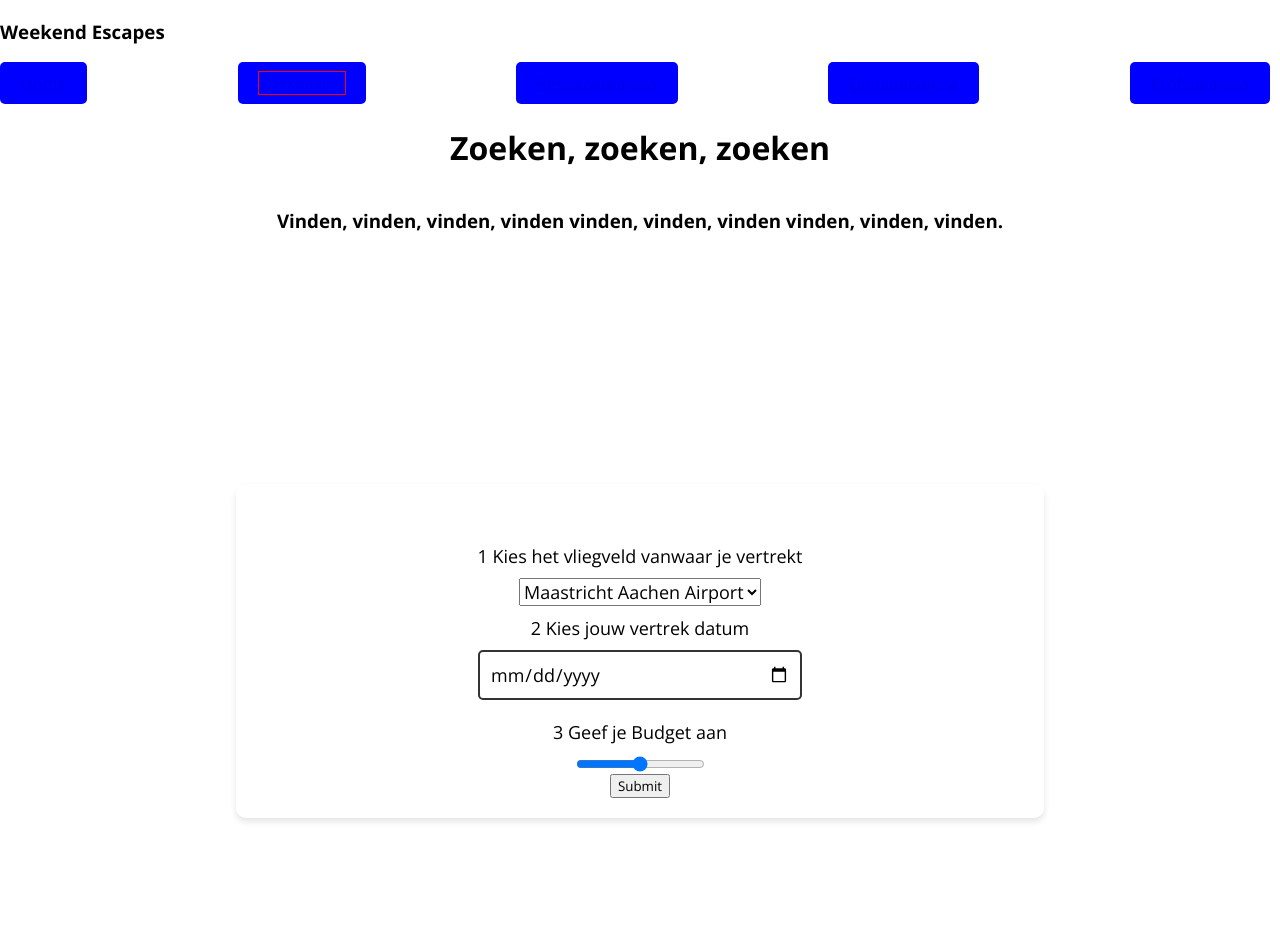
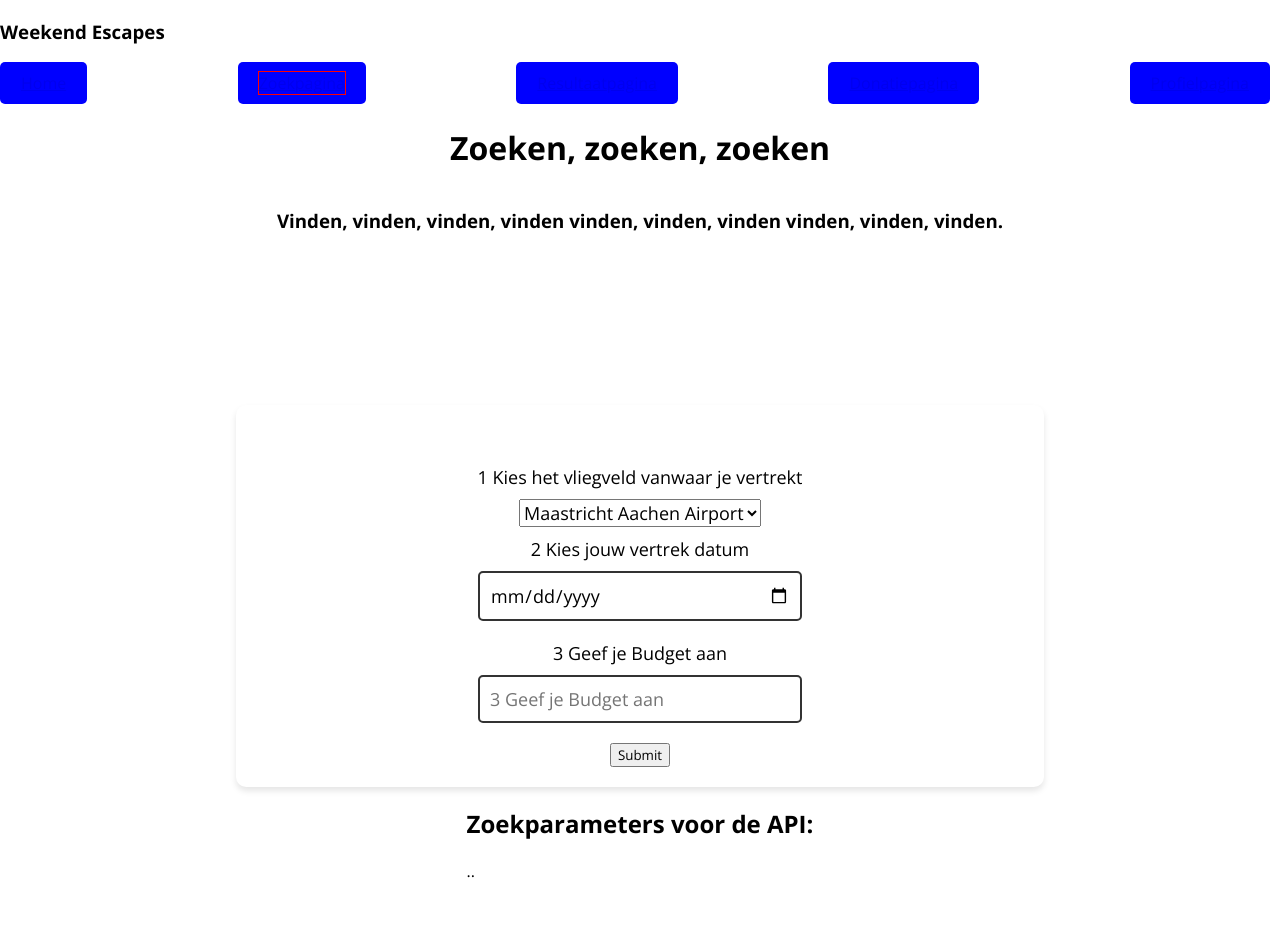
Before and after one commit to sebasvisser/2022-frontend-eindopdracht, a React (Create React App) app: page /search in a window 1280 px wide. Shown: the top 952 px of the page. Built offline with nearby package versions, Linux system fonts and the light colour scheme.

Commit message:
onsubmit aangepast zodat er een mooie request URL van gemaakt wordt klaar voor de API

```diff
--- a/src/pages/search/Search.js
+++ b/src/pages/search/Search.js
@@ -12,7 +12,16 @@ function Search() {
     handleSubmit,
     formState: { errors },
   } = useForm();
-  const onSubmit = (data) => console.log(data);
+  const onSubmit = (data) => {
+    console.log(data);
+    const paragraph = document.querySelector(".output");
+    const requestOrigin = data.origin;
+    const requestDate = data.departureDate;
+    const requestBudget = data.maxPrice;
+    const requestURL = `https://test.api.amadeus.com/v1/shopping/flight-destinations?origin=${requestOrigin}&departureDate=${requestDate}&oneWay=false&nonStop=false&maxPrice=${requestBudget}&viewBy=DESTINATION`;
+
+    paragraph.textContent = requestURL;
+  };
   console.log(errors);
 
   return (
@@ -41,13 +50,17 @@ function Search() {
             />
             <label>3 Geef je Budget aan</label>
             <input
-              type="range"
+              type="number"
               placeholder="3 Geef je Budget aan"
               {...register("maxPrice", { min: 0, max: 5000 })}
             />
 
             <input type="submit" />
           </form>
+        </section>
+        <section>
+          <h2>Zoekparameters voor de API:</h2>
+          <p className="output">..</p>
         </section>
       </main>
       <Footer />
```
